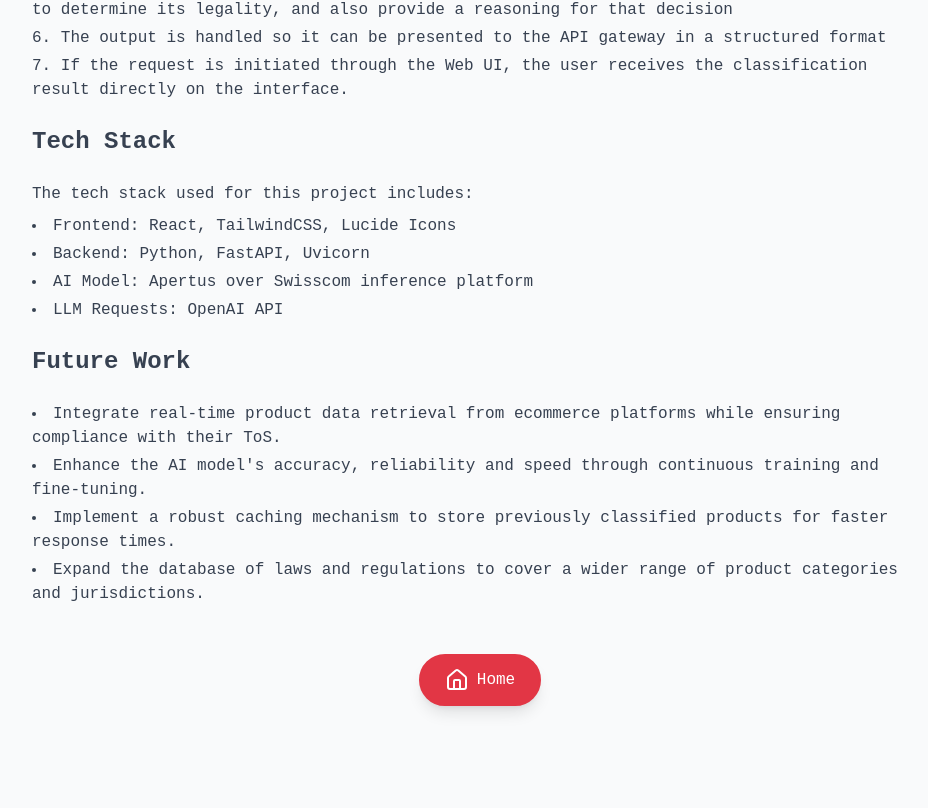
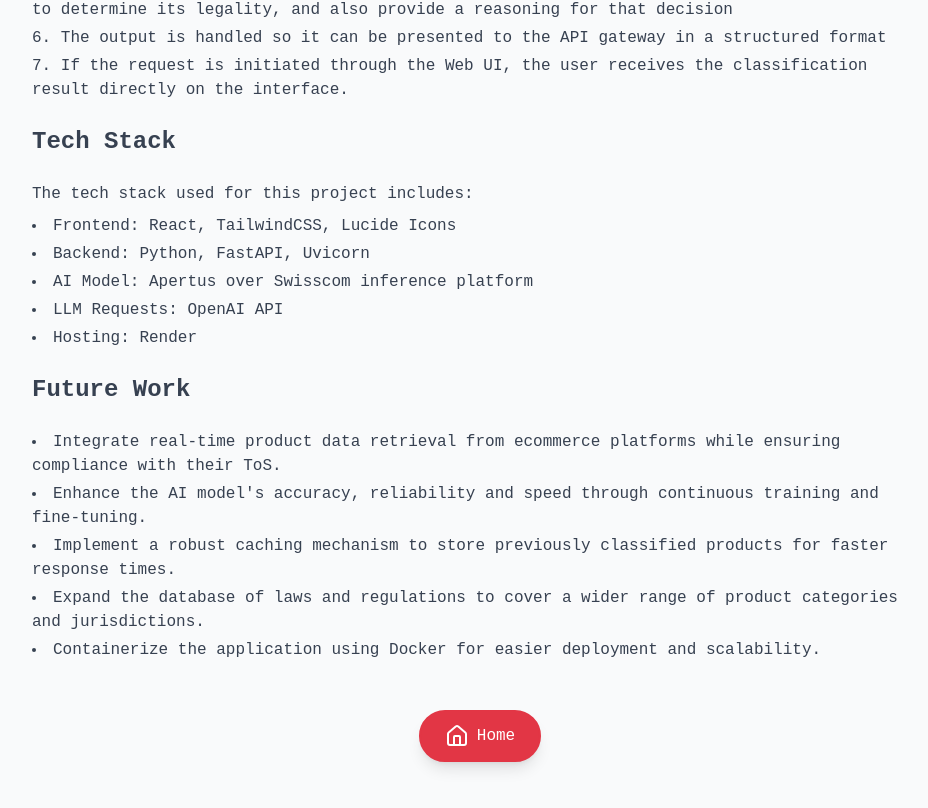
Before and after one commit to yasin281/ok2buy, a React (Vite) app in the folder frontend/: page / in a window 1280 px wide. Shown: the part 2657-3465 px from the top of the page, without its empty margins (160-1088 px from the left). Before the commit the page ends 3443 px from the top, so only its background shows below. Built offline with nearby package versions, Linux system fonts and the light colour scheme.

Commit message:
Add dockerize

```diff
--- a/frontend/src/pages/About.jsx
+++ b/frontend/src/pages/About.jsx
@@ -86,6 +86,7 @@ const About = () => {
             <li>Backend: Python, FastAPI, Uvicorn</li>
             <li>AI Model: Apertus over Swisscom inference platform</li>
             <li>LLM Requests: OpenAI API</li>
+            <li>Hosting: Render</li>
           </ul>
         </p>
         <h3 className="text-2xl font-semibold mt-4">Future Work</h3>
@@ -95,6 +96,7 @@ const About = () => {
             <li>Enhance the AI model's accuracy, reliability and speed through continuous training and fine-tuning.</li>
             <li>Implement a robust caching mechanism to store previously classified products for faster response times.</li>
             <li>Expand the database of laws and regulations to cover a wider range of product categories and jurisdictions.</li>
+            <li>Containerize the application using Docker for easier deployment and scalability.</li>
           </ul>
         </p>
 
```
